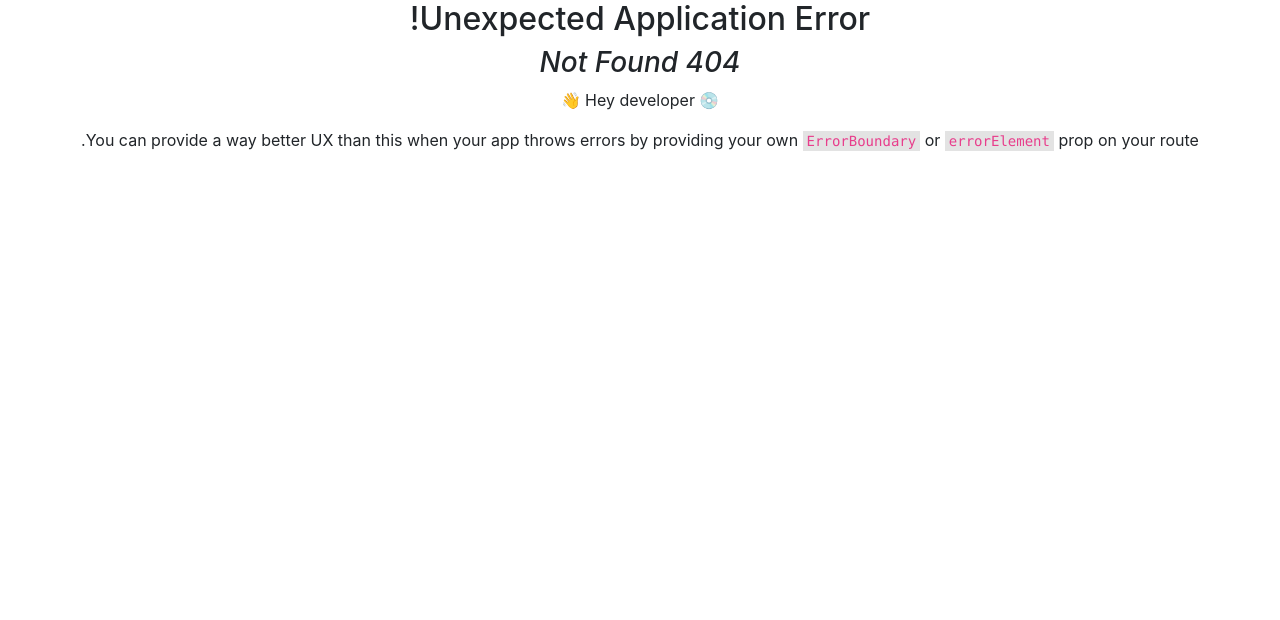
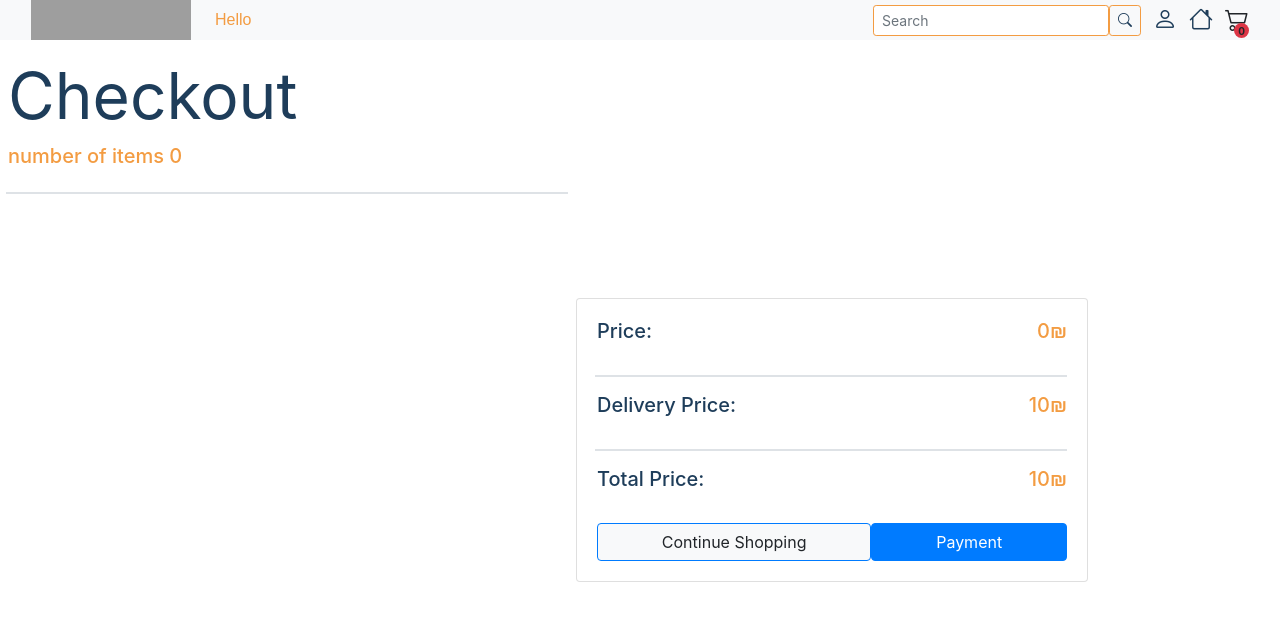
Before and after one commit to lotemLahav/hatal-project, a React (Vite) app in the folder client/: page /checkout in a window 1280 px wide. Before the commit this address had no page. Shown: the top 620 px of the page. Built offline with nearby package versions, Linux system fonts and the light colour scheme; grey boxes are pictures that could not be loaded.

Commit message:
feat(Checkout.tsx): checkout page front

```diff
--- a/client/src/components/MultipleCartItem/MultipleCartItems.tsx
+++ b/client/src/components/MultipleCartItem/MultipleCartItems.tsx
@@ -3,14 +3,14 @@ import { ProductProps } from "../../utils/types";
 import { CartItem } from "../CartItem";
 
 interface ProductCardProps {
-    productProps: ProductProps[];
+    productProps: ProductProps[] |null;
 }
 
 export const MultipleCartItems: FC<ProductCardProps> = ({ productProps }) => {
 
     return (<>
         <div className="content d-flex flex-column">
-            {productProps.map((product, i) => (
+            {productProps?.map((product, i) => (
                 <div key={i} className="img-box">
                     <CartItem cartItemProps={product} />
                 </div>
--- a/client/src/components/SmallCart/SmallCart.tsx
+++ b/client/src/components/SmallCart/SmallCart.tsx
@@ -2,10 +2,13 @@ import { FC } from "react";
 import { MultipleCartItems } from "../MultipleCartItem";
 import { ProductProps } from "../../utils/types";
 import { Button } from "react-bootstrap";
+import { useNavigate } from 'react-router-dom';
 
 interface CardProps { productProps: ProductProps[]; }
 
 export const SmallCart: FC<CardProps> = ({ productProps }) => {
+    const navigate = useNavigate();
+
     return (
         <>
             <div>
@@ -23,7 +26,7 @@ export const SmallCart: FC<CardProps> = ({ productProps }) => {
                     <h5 style={{ color: "#F39C42" }}>{productProps.reduce((currentValue, item) => item.price + currentValue, 0)}₪</h5>
                     <p>:total price</p>
                 </div>
-                <Button type="submit"  className="w-100 mb-3 rounded-pill">
+                <Button type="submit" onClick={() => navigate('/checkout')} className="w-100 mb-3 rounded-pill">
                     Continue To Payment
                 </Button>
             </div>
--- a/client/src/router/paths.tsx
+++ b/client/src/router/paths.tsx
@@ -2,6 +2,7 @@ import { LogIn } from "../views/logIn";
 import { SignUp } from "../views/signUp";
 import Layout from "../views/Layout";
 import { Home } from "../views/Home";
+import { Checkout } from "../views/Checkout";
 
 export interface Page {
   path: string;
@@ -28,6 +29,12 @@ export const routes: Page[] = [
     name: "signUp",
     isShown: true,
   },
+  {
+    path: "/checkout",
+    element: <Checkout />,
+    name: "checkout",
+    isShown: true,
+  },
 ];
 
 export const paths = [
--- /dev/null
+++ b/client/src/views/Checkout.tsx
@@ -0,0 +1,54 @@
+import { Button, Card } from "react-bootstrap";
+import { MultipleCartItems } from "../components/MultipleCartItem";
+import { useCart } from "../context/CartContext/useCart";
+
+export const Checkout = () => {
+    const { cartProducts } = useCart();
+    const deliveryPrice = 10;
+
+    return (
+        <>
+            <div className="container-fluid p-0" style={{ height: "100vh", padding: "2rem" }}>
+                <div className="d-flex flex-row gap-4 align-items-start w-100 h-100">
+
+                    {/* RIGHT SIDE — Card */}
+                    <Card style={{ width: "40%", alignSelf: "center", marginRight: "15%" }}>
+                        <Card.Body>
+                            <Card.Title className="d-flex flex-row justify-content-between" >
+                                <p style={{ color: "#F39C42" }}>{cartProducts?.reduce((currentValue, item) => item.price + currentValue, 0)}₪</p>
+                                <p style={{ color: "#1E3D5A" }}>:Price</p>
+                            </Card.Title>
+                            <hr className="border border-2 w-100" />
+                            <Card.Title className="d-flex flex-row justify-content-between" >
+                                <p style={{ color: "#F39C42" }}>{deliveryPrice}₪</p>
+                                <p style={{ color: "#1E3D5A" }}>:Delivery Price</p>
+                            </Card.Title>
+                            <hr className="border border-2 w-100" />
+                            <Card.Title className="d-flex flex-row justify-content-between" >
+                                <p style={{ color: "#F39C42" }}>{!cartProducts ? (deliveryPrice) : (
+                                    cartProducts?.reduce((currentValue, item) => item.price + currentValue, 0) + deliveryPrice)}₪</p>
+                                <p style={{ color: "#1E3D5A" }}>:Total Price</p>
+                            </Card.Title>
+                            <div className="d-flex flex-row gap-2 w-100 mt-3">
+                                <Button type="submit" className="flex-fill text-nowrap w-10%">Payment</Button>
+                                <Button type="button" className="flex-fill btn-light border border-primary text-nowrap">Continue Shopping</Button>
+                            </div>
+
+
+                        </Card.Body>
+                    </Card>
+
+                    {/* LEFT COLUMN — Checkout + Cart Items */}
+                    <div className="d-flex flex-column flex-grow-1 align-items-end p-2">
+                        <p className="m-0" style={{ fontSize: "4rem", color: "#1E3D5A" }}>Checkout</p>
+                        <h5 style={{ color: "#F39C42" }}>number of items {cartProducts?.length}</h5>
+                        <hr className="border border-2 w-100" />
+                        <MultipleCartItems productProps={cartProducts} />
+                    </div>
+
+                </div>
+            </div>
+
+        </>
+    );
+};
```
